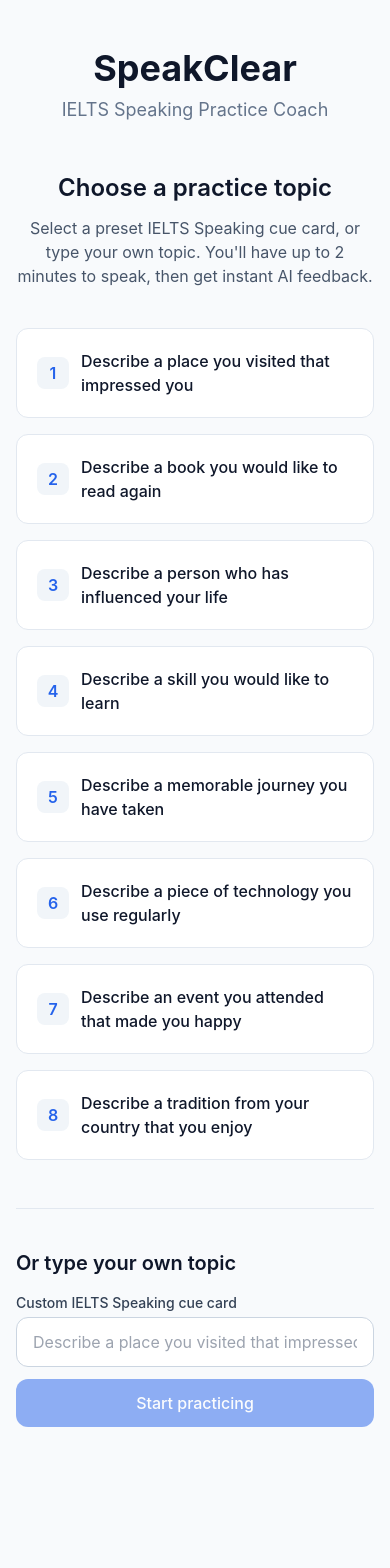
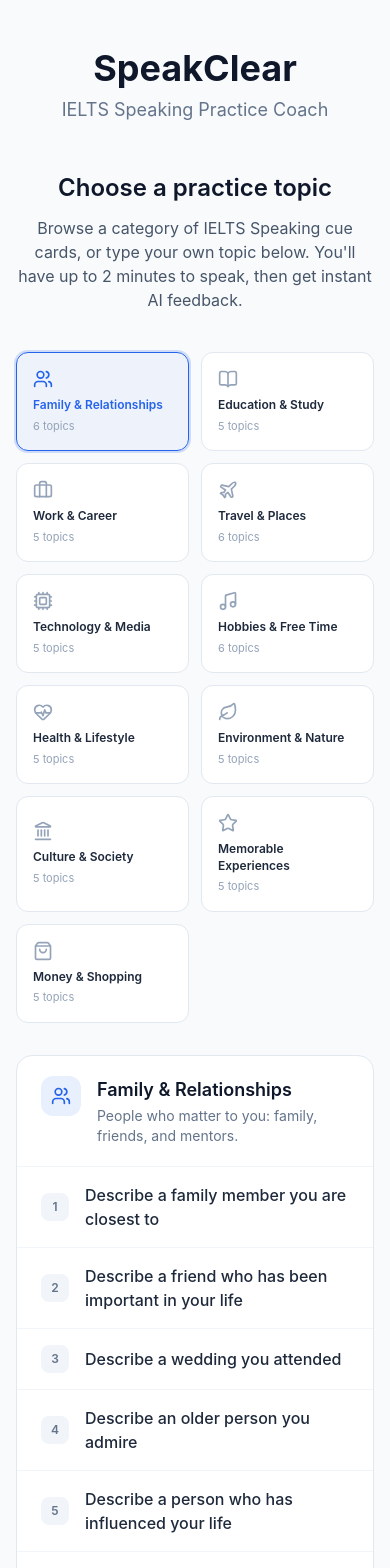
Before and after one commit to kudratoff/speakclear-ielts-coach, a Next.js app: page / in a window 390 px wide. Shown: the top 1568 px of the page. Before the commit the page ends 1475 px from the top, so only its background shows below. Built offline with nearby package versions, Linux system fonts and the light colour scheme.

Commit message:
Add categorized topic library with category browsing UI (55+ cue cards in 11 categories)

```diff
--- a/package.json
+++ b/package.json
@@ -9,6 +9,7 @@
     "lint": "next lint"
   },
   "dependencies": {
+    "lucide-react": "^1.45.0",
     "next": "^14.2.1",
     "react": "^18.3.0",
     "react-dom": "^18.3.0"
--- a/src/app/page.tsx
+++ b/src/app/page.tsx
@@ -3,13 +3,47 @@
 import { useRouter } from "next/navigation";
 import { useState } from "react";
 import { usePractice } from "@/context/PracticeContext";
-import { topics } from "@/lib/topics";
+import { topicCategories } from "@/data/topics";
+import {
+  Users,
+  BookOpen,
+  Briefcase,
+  Plane,
+  Cpu,
+  Music,
+  HeartPulse,
+  Leaf,
+  Landmark,
+  Star,
+  ShoppingBag,
+  type LucideIcon,
+} from "lucide-react";
+
+/** Category icon map — one clean outline icon per category. */
+const categoryIcons: Record<string, LucideIcon> = {
+  family: Users,
+  education: BookOpen,
+  work: Briefcase,
+  travel: Plane,
+  technology: Cpu,
+  hobbies: Music,
+  health: HeartPulse,
+  environment: Leaf,
+  culture: Landmark,
+  memories: Star,
+  shopping: ShoppingBag,
+};
 
 export default function HomePage() {
   const router = useRouter();
   const { resetAll, setTopic } = usePractice();
+  const [selectedId, setSelectedId] = useState(topicCategories[0].id);
   const [customTopic, setCustomTopic] = useState("");
   const [customError, setCustomError] = useState("");
+
+  const selectedCategory =
+    topicCategories.find((category) => category.id === selectedId) ??
+    topicCategories[0];
 
   const startPractice = (topic: string) => {
     resetAll();
@@ -30,7 +64,7 @@
 
   return (
     <main className="min-h-screen bg-slate-50 py-12 px-4">
-      <div className="max-w-3xl mx-auto">
+      <div className="max-w-4xl mx-auto">
         {/* Header */}
         <div className="text-center mb-12">
           <h1 className="text-4xl font-bold text-slate-900">SpeakClear</h1>
@@ -45,32 +79,95 @@
             Choose a practice topic
           </h2>
           <p className="text-slate-600 max-w-2xl mx-auto">
-            Select a preset IELTS Speaking cue card, or type your own topic.
-            You'll have up to 2 minutes to speak, then get instant AI feedback.
+            Browse a category of IELTS Speaking cue cards, or type your own
+            topic below. You&apos;ll have up to 2 minutes to speak, then get
+            instant AI feedback.
           </p>
         </div>
+{/* Category grid */}
+        <div
+          className="grid grid-cols-2 sm:grid-cols-3 lg:grid-cols-4 gap-3 mb-8"
+          role="tablist"
+          aria-label="Topic categories"
+        >
+          {topicCategories.map((category) => {
+            const Icon = categoryIcons[category.id];
+            const isActive = selectedId === category.id;
+            return (
+              <button
+                key={category.id}
+                role="tab"
+                aria-selected={isActive}
+                onClick={() => setSelectedId(category.id)}
+                className={`text-left rounded-xl p-4 border transition-all duration-200 ${
+                  isActive
+                    ? "border-primary bg-primary/5 ring-2 ring-primary/20"
+                    : "border-slate-200 bg-white hover:border-primary/50 hover:shadow-sm"
+                }`}
+              >
+                <span
+                  className={`flex items-center mb-2 ${
+                    isActive ? "text-primary" : "text-slate-400"
+                  }`}
+                >
+                  <Icon className="w-5 h-5" />
+                </span>
+                <span
+                  className={`block text-xs font-semibold leading-snug ${
+                    isActive ? "text-primary" : "text-slate-800"
+                  }`}
+                >
+                  {category.label}
+                </span>
+                <span className="block text-[11px] text-slate-400 mt-1">
+                  {category.topics.length} topics
+                </span>
+              </button>
+            );
+          })}
+        </div>
 
-        {/* Preset topics */}
-        <div className="grid grid-cols-1 sm:grid-cols-2 gap-4 mb-12">
-          {topics.map((topic, index) => (
+        {/* Selected category — topic list */}
+        <section
+          key={selectedCategory.id}
+          className="bg-white rounded-2xl border border-slate-200 overflow-hidden mb-12"
+          aria-label={`${selectedCategory.label} topics`}
+        >
+          <div className="px-6 py-5 border-b border-slate-100 flex items-start gap-4">
+            <span className="flex-shrink-0 w-10 h-10 bg-primary/10 rounded-xl flex items-center justify-center text-primary">
+              {(() => {
+                const Icon = categoryIcons[selectedCategory.id];
+                return <Icon className="w-5 h-5" />;
+              })()}
+            </span>
+            <div>
+              <h3 className="text-lg font-semibold text-slate-900">
+                {selectedCategory.label}
+              </h3>
+              <p className="text-sm text-slate-500 mt-0.5">
+                {selectedCategory.description}
+              </p>
+            </div>
+          </div>
+          <ul className="divide-y divide-slate-100">
+            {selectedCategory.topics.map((topic, index) => (
+              <li key={topic}>
                 <button
-              key={topic}
                   onClick={() => startPractice(topic)}
-              className="group text-left p-5 bg-white rounded-xl border border-slate-200 hover:border-primary hover:shadow-lg transition-all duration-200"
+                  className="w-full flex items-center gap-4 px-6 py-4 text-left hover:bg-slate-50 group transition-colors"
                 >
-              <span className="flex items-center gap-3">
-                <span className="flex-shrink-0 w-8 h-8 bg-slate-100 group-hover:bg-primary/10 rounded-lg flex items-center justify-center text-primary font-semibold">
+                  <span className="flex-shrink-0 w-7 h-7 bg-slate-100 group-hover:bg-primary/10 rounded-lg flex items-center justify-center text-xs font-semibold text-slate-500 group-hover:text-primary transition-colors">
                     {index + 1}
                   </span>
-                <span className="text-slate-900 font-medium group-hover:text-primary transition-colors">
+                  <span className="text-slate-800 font-medium group-hover:text-primary transition-colors">
                     {topic}
                   </span>
-              </span>
                 </button>
+              </li>
             ))}
-        </div>
-
-        {/* Custom topic */}
+          </ul>
+        </section>
+{/* Custom topic (unchanged) */}
         <div className="border-t border-slate-200 pt-10">
           <h3 className="text-xl font-semibold text-slate-900 mb-4">
             Or type your own topic
--- /dev/null
+++ b/src/data/topics.ts
@@ -0,0 +1,164 @@
+/**
+ * IELTS Speaking Part 2 (cue card) topics, organized by category.
+ *
+ * Each category contains 5–6 real cue-card style topics. Topics are styled after
+ * genuine IELTS prompts ("Describe a … / Describe a time you …"), giving students
+ * enough to talk about for the full 1–2 minute Part 2 monologue.
+ *
+ * DATA NOTE: This file is deliberately data-only so the topic library can be
+ * expanded, reordered, or filtered without touching any UI code.
+ */
+
+export interface TopicCategory {
+  /** Stable URL/state identifier (slug). */
+  id: string;
+  /** Human-readable category name shown on the dashboard. */
+  label: string;
+  /** One-line description shown under the category title. */
+  description: string;
+  /** Topics in this category. */
+  topics: readonly string[];
+}
+
+export const topicCategories: readonly TopicCategory[] = [
+  {
+    id: "family",
+    label: "Family & Relationships",
+    description: "People who matter to you: family, friends, and mentors.",
+    topics: [
+      "Describe a family member you are closest to",
+      "Describe a friend who has been important in your life",
+      "Describe a wedding you attended",
+      "Describe an older person you admire",
+      "Describe a person who has influenced your life",
+      "Describe a family celebration that was special to you",
+    ],
+  },
+  {
+    id: "education",
+    label: "Education & Study",
+    description: "Teachers, subjects, courses, and learning experiences.",
+    topics: [
+      "Describe a teacher who had a big influence on you",
+      "Describe a subject you enjoyed at school",
+      "Describe a skill you would like to learn",
+      "Describe a course or class you found useful",
+      "Describe an important decision you made about your studies",
+    ],
+  },
+  {
+    id: "work",
+    label: "Work & Career",
+    description: "Jobs, ambitions, and the world of work.",
+    topics: [
+      "Describe a job you would like to have in the future",
+      "Describe a person who is good at their job",
+      "Describe a time you worked hard to achieve something",
+      "Describe a business you would like to start",
+      "Describe a skill that is important for your career",
+    ],
+  },
+  {
+    id: "travel",
+    label: "Travel & Places",
+    description: "Journeys, cities, and places you have seen or want to see.",
+    topics: [
+      "Describe a place you visited that impressed you",
+      "Describe a memorable journey you have taken",
+      "Describe a beautiful place you have seen",
+      "Describe a city you would like to visit",
+      "Describe a hotel or place you stayed that you remember",
+      "Describe a country you would like to visit",
+    ],
+  },
+  {
+    id: "technology",
+    label: "Technology & Media",
+    description: "Gadgets, apps, websites, films, and other media.",
+    topics: [
+      "Describe a piece of technology you use regularly",
+      "Describe an app you find useful",
+      "Describe a website you visit often",
+      "Describe a film or TV programme you enjoyed",
+      "Describe a time you used technology to help someone",
+    ],
+  },
+  {
+    id: "hobbies",
+    label: "Hobbies & Free Time",
+    description: "How you relax, play, and spend your spare time.",
+    topics: [
+      "Describe a hobby you enjoy doing",
+      "Describe a sport you like playing or watching",
+      "Describe a book you would like to read again",
+      "Describe something you do to relax",
+      "Describe a musical instrument you would like to learn",
+      "Describe a weekend activity you enjoy",
+    ],
+  },
+  {
+    id: "health",
+    label: "Health & Lifestyle",
+    description: "Fitness, food, habits, and staying well.",
+    topics: [
+      "Describe a healthy habit you have",
+      "Describe a time you improved your fitness or health",
+      "Describe a meal you particularly enjoy eating",
+      "Describe an activity you do to keep fit",
+      "Describe a time you recovered from an illness or injury",
+    ],
+  },
+  {
+    id: "environment",
+    label: "Environment & Nature",
+    description: "The natural world and the challenges it faces.",
+    topics: [
+      "Describe an environmental problem in your area",
+      "Describe a plant or animal you find interesting",
+      "Describe a walk you took in a natural place",
+      "Describe a way people can protect the environment",
+      "Describe a natural place you would like to visit",
+    ],
+  },
+  {
+    id: "culture",
+    label: "Culture & Society",
+    description: "Traditions, festivals, history, and the arts.",
+    topics: [
+      "Describe a tradition from your country that you enjoy",
+      "Describe a festival or celebration in your country",
+      "Describe a historical building or site you have visited",
+      "Describe a piece of art or music that means a lot to you",
+      "Describe a dish that is typical of your country",
+    ],
+  },
+  {
+    id: "memories",
+    label: "Memorable Experiences",
+    description: "Moments and events that stayed with you.",
+    topics: [
+      "Describe an event you attended that made you happy",
+      "Describe an important decision you made in your life",
+      "Describe a time you helped someone",
+      "Describe a time you overcame a difficult challenge",
+      "Describe a memorable day you spent with family or friends",
+    ],
+  },
+  {
+    id: "shopping",
+    label: "Money & Shopping",
+    description: "Buying, saving, and the things money can buy.",
+    topics: [
+      "Describe something you bought that you were pleased with",
+      "Describe a shop or market you like to visit",
+      "Describe a time you saved money for something special",
+      "Describe something expensive you would like to buy in the future",
+      "Describe a present you gave to someone",
+    ],
+  },
+];
+
+/** Every topic across all categories (useful for search or validation). */
+export function getAllTopics(): string[] {
+  return topicCategories.flatMap((category) => [...category.topics]);
+}
--- a/src/lib/topics.ts
+++ /dev/null
@@ -1,18 +0,0 @@
-/**
- * Realistic IELTS Speaking Part 2 (cue card) topics.
- *
- * In the real IELTS exam, students speak for 1–2 minutes on one of these
- * topics. Each topic should give the speaker enough to talk about without
- * being overly narrow.
- */
-
-export const topics: readonly string[] = [
-  "Describe a place you visited that impressed you",
-  "Describe a book you would like to read again",
-  "Describe a person who has influenced your life",
-  "Describe a skill you would like to learn",
-  "Describe a memorable journey you have taken",
-  "Describe a piece of technology you use regularly",
-  "Describe an event you attended that made you happy",
-  "Describe a tradition from your country that you enjoy",
-];
```
Also changed, not shown: 2 other files (tests, documents, lock files or other folders). Lines whose indentation alone changed are shown as unchanged.
